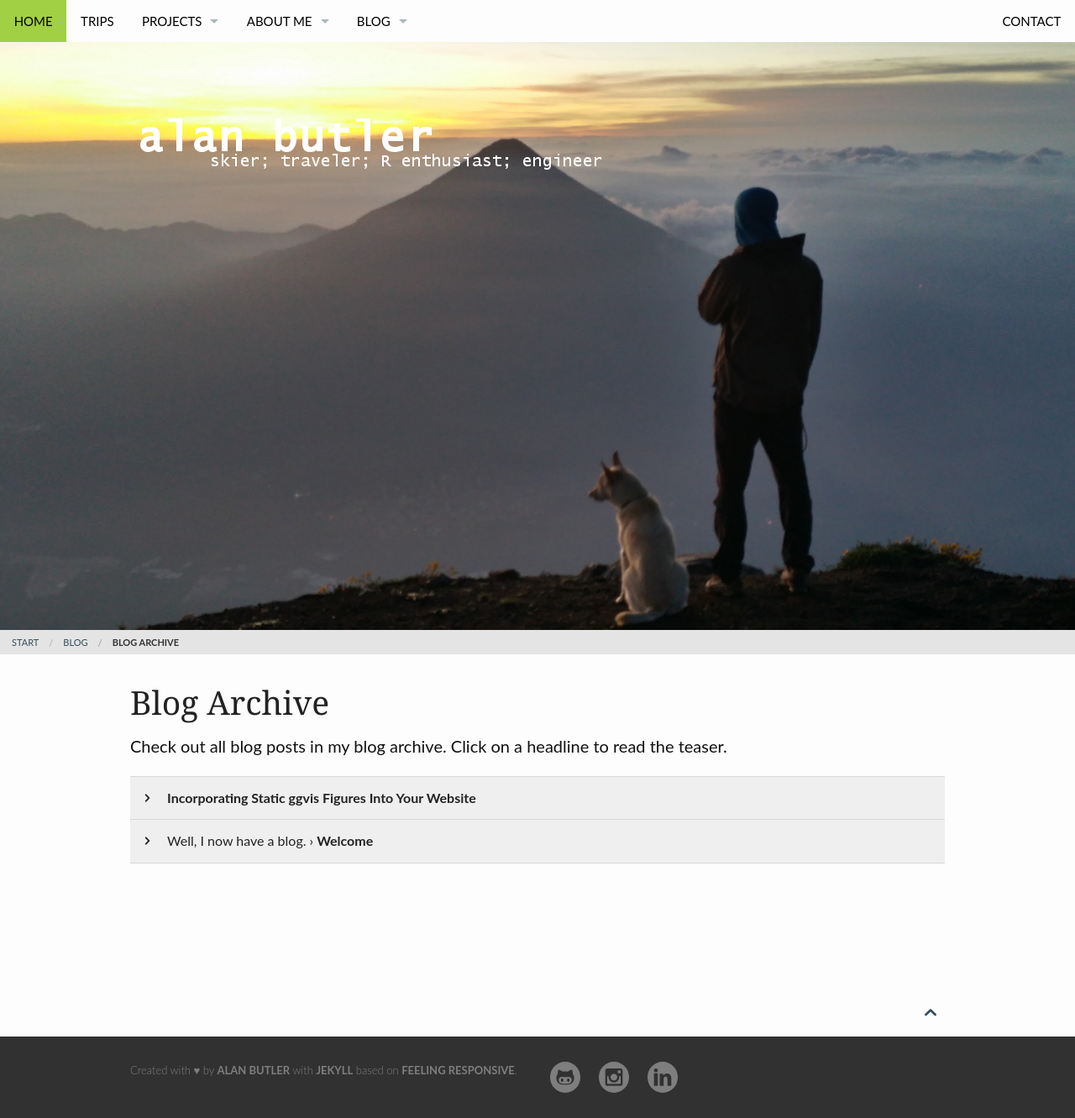
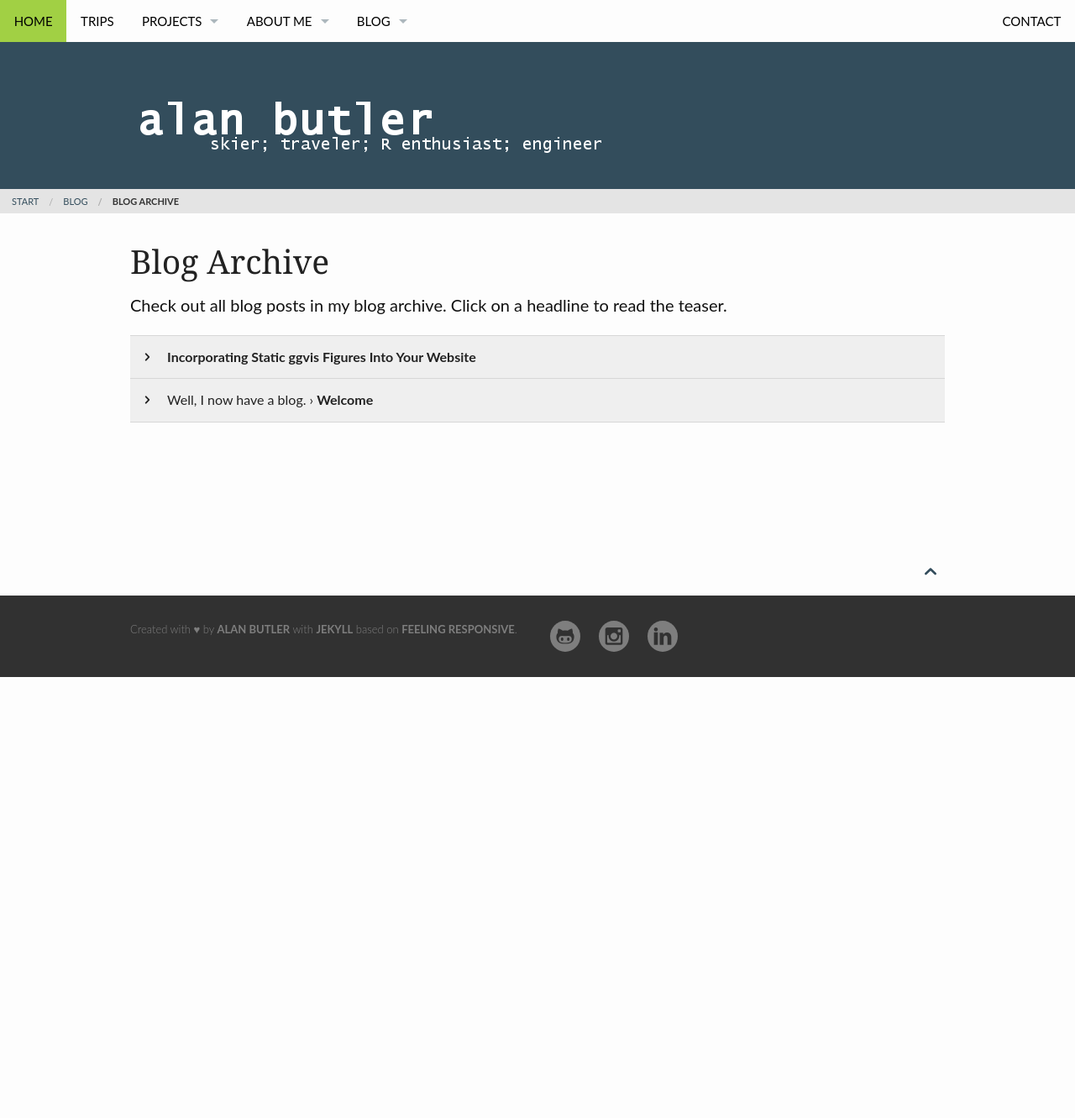
Before and after one commit to rabutler/rabutler.github.io, a Jekyll site: the page built from blog/archive.html, in a window 1280 px wide. Shown: the whole page at 84% size. Built offline with Jekyll 4.4.1, drawn with Linux system fonts in a browser that asks for light colours; after the commit the page ends 900 px from its top, so only the background shows below that.

Commit message:
changed blog archive headline

```diff
--- a/blog/archive.html
+++ b/blog/archive.html
@@ -3,8 +3,6 @@ layout: default
 title: "Blog Archive"
 teaser: "Check out all blog posts in my blog archive. Click on a headline to read the teaser."
 breadcrumb: true
-header:
-   image_fullwidth: header_volcan_acatenango.jpg
 permalink: "blog/archive/"
 ---
 <div id="blog-index" class="row">
```
